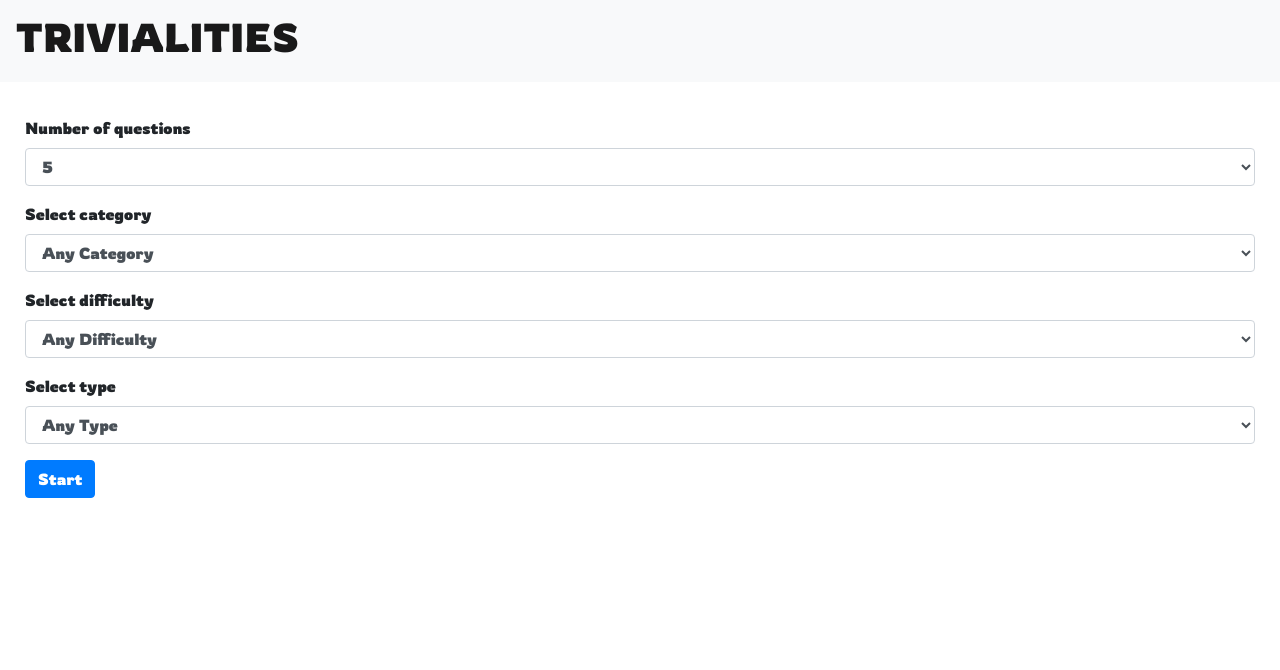
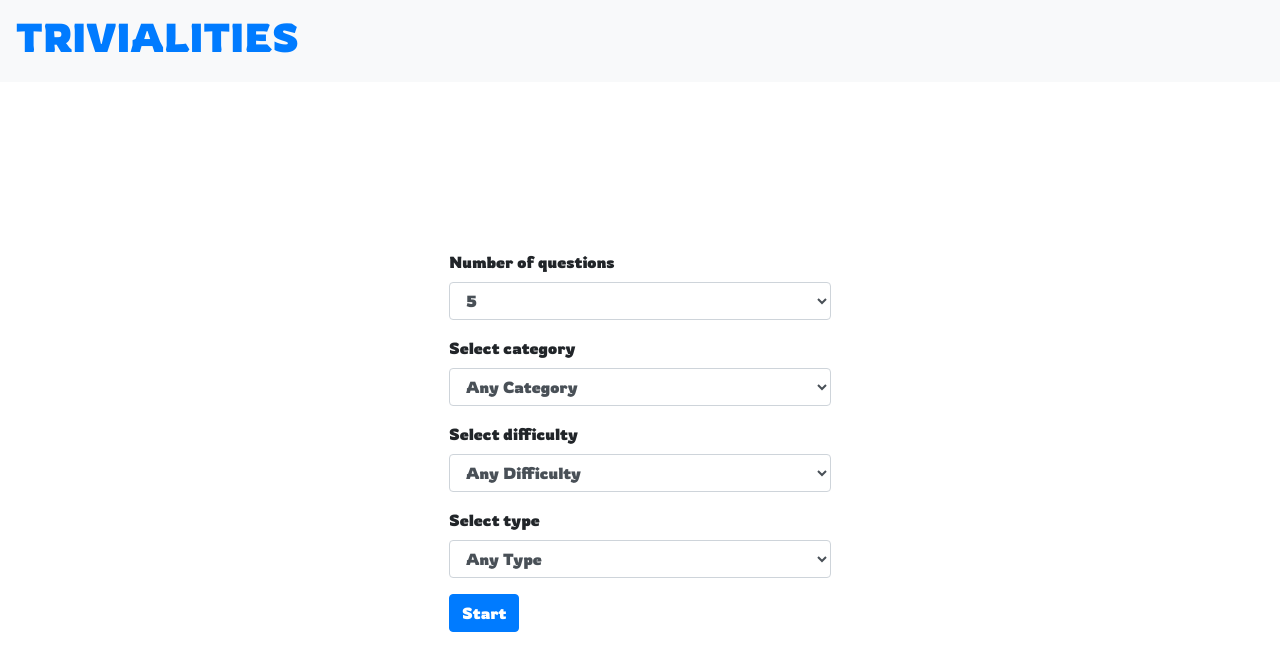
Before and after one commit to shaansen/trivialities, a React (Create React App) app: page / in a window 1280 px wide. Shown: the top 670 px of the page. Built offline with nearby package versions, Linux system fonts and the light colour scheme.

Commit message:
Fix styling issues

```diff
--- a/src/App.scss
+++ b/src/App.scss
@@ -6,28 +6,42 @@ body {
   padding: 0px;
 }
 
+div#root {
+  display: flex;
+  flex-direction: column;
+  height: 100vh;
+}
+
+nav.navbar {
+  max-height: 82px;
+  flex: 1;
+}
+
 .start-page {
-  margin: 25px;
   flex: 1;
   display: flex;
-  flex-direction: column;
   min-height: 50vh;
   align-content: center;
+  align-items: center;
   justify-content: center;
 }
 
 .game-container {
   display: flex;
   flex-direction: column;
+  flex: 1;
+  align-items: center;
+  align-content: center;
+  justify-content: center;
 }
 
 div.question-card {
   flex: 1;
-  margin: 25px;
+  margin: 15px;
 }
 
 button.next {
-  margin: 25px;
+  margin: 0 15px 15px 15px;
   a,
   a:hover {
     color: white;
@@ -85,7 +99,7 @@ div.footer {
   left: 0;
   right: 0;
 
-  h1 {
+  h3 {
     text-align: center;
   }
 }
--- a/src/Game.tsx
+++ b/src/Game.tsx
@@ -1,6 +1,6 @@
 import React, { useState, useEffect } from "react";
 import QuestionCard from "./components/QuestionCard";
-import { Container, Button } from "react-bootstrap";
+import { Container, Button, Spinner } from "react-bootstrap";
 import { fetchQuizQuestions, QuestionState, AnswerObject, OptionsType } from "./API";
 import { Link } from "react-router-dom";
 
@@ -65,14 +65,19 @@ const App = (): JSX.Element => {
 
   const renderQuestions = () => {
     if (loading) {
-      return <p>Loading questions...</p>;
+      return (
+        <>
+          <Spinner animation="grow" />
+          <h1>Loading</h1>
+        </>
+      );
     } else {
       if (gameOver) {
       } else {
         let nextButton = null;
         if (userAnswers.length === number + 1 && number === TOTAL_QUESTIONS - 1) {
           nextButton = (
-            <Button className="next">
+            <Button size="lg" className="next">
               <Link to="/">Start new game</Link>
             </Button>
           );
@@ -96,7 +101,7 @@ const App = (): JSX.Element => {
             />
             <div className="footer">
               {userAnswers[number] && (
-                <h1>{userAnswers[number].correct ? "CORRECT" : "INCORRECT"}</h1>
+                <h3>{userAnswers[number].correct ? "CORRECT" : "INCORRECT"}</h3>
               )}
               {nextButton}
             </div>
--- a/src/Navheader.tsx
+++ b/src/Navheader.tsx
@@ -1,12 +1,15 @@
 import * as React from "react";
 import { Navbar } from "react-bootstrap";
+import { NavLink } from "react-router-dom";
 
 const NavHeader = () => {
   return (
     <>
       <Navbar bg="light" expand="lg">
         <Navbar.Brand href="#home">
-          <h1>TRIVIALITIES</h1>
+          <NavLink to="/">
+            <h1>TRIVIALITIES</h1>
+          </NavLink>
         </Navbar.Brand>
       </Navbar>
     </>
--- a/src/StartPage.tsx
+++ b/src/StartPage.tsx
@@ -1,6 +1,6 @@
 import * as React from "react";
 import { useState } from "react";
-import { Button, Form } from "react-bootstrap";
+import { Button, Form, Container } from "react-bootstrap";
 import { Link } from "react-router-dom";
 import { OptionsType } from "./API";
 
@@ -20,7 +20,7 @@ const StartPage = () => {
   const options = { number, category, difficulty, type };
 
   return (
-    <div className="start-page">
+    <Container fluid className="start-page">
       <Form>
         <Form.Group>
           <Form.Label>Number of questions</Form.Label>
@@ -90,7 +90,7 @@ const StartPage = () => {
           <Button className="start">Start</Button>
         </Link>
       </Form>
-    </div>
+    </Container>
   );
 };
 
--- a/src/components/QuestionCard.tsx
+++ b/src/components/QuestionCard.tsx
@@ -44,7 +44,7 @@ const QuestionCard: React.FC<Props> = ({
   return (
     <div className="question-card">
       <Container fluid className="question-detail-header">
-        <h4 className="number">{`Question: ${questionNumber}/${totalQuestions}`}</h4>
+        <h5 className="number">{`Question: ${questionNumber}/${totalQuestions}`}</h5>
         <Badge className="score-badge" variant="secondary">
           Score: {score}
         </Badge>
```
